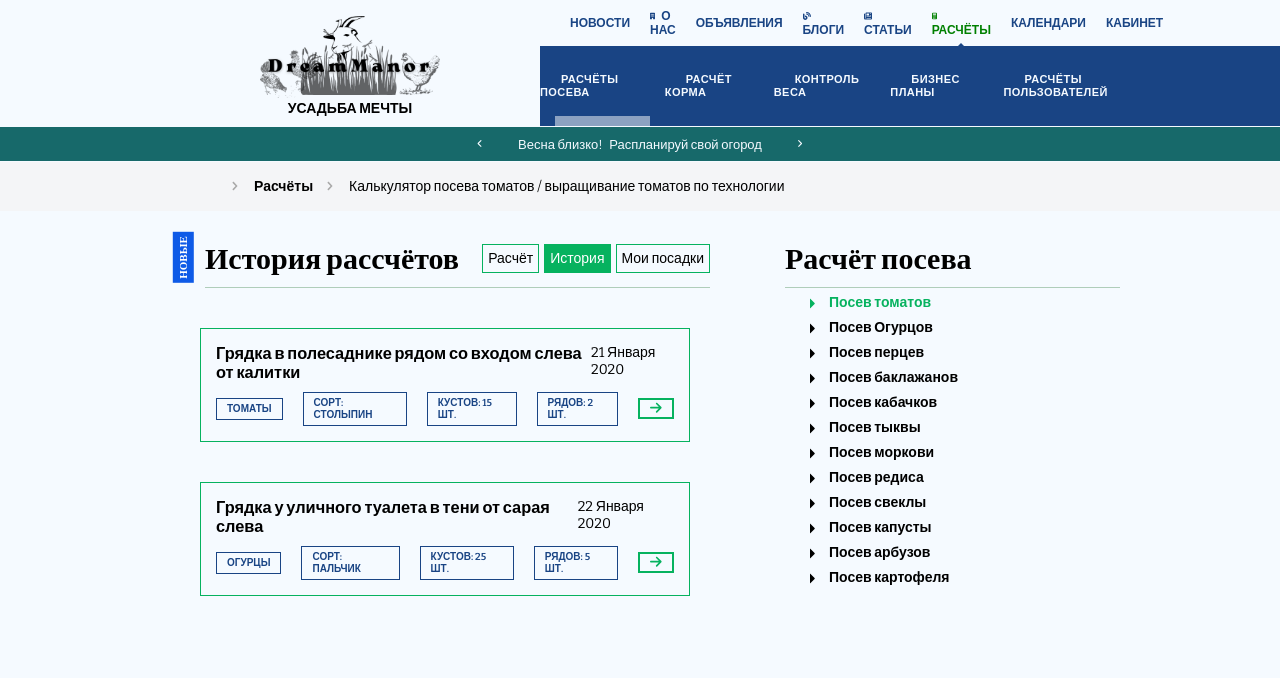
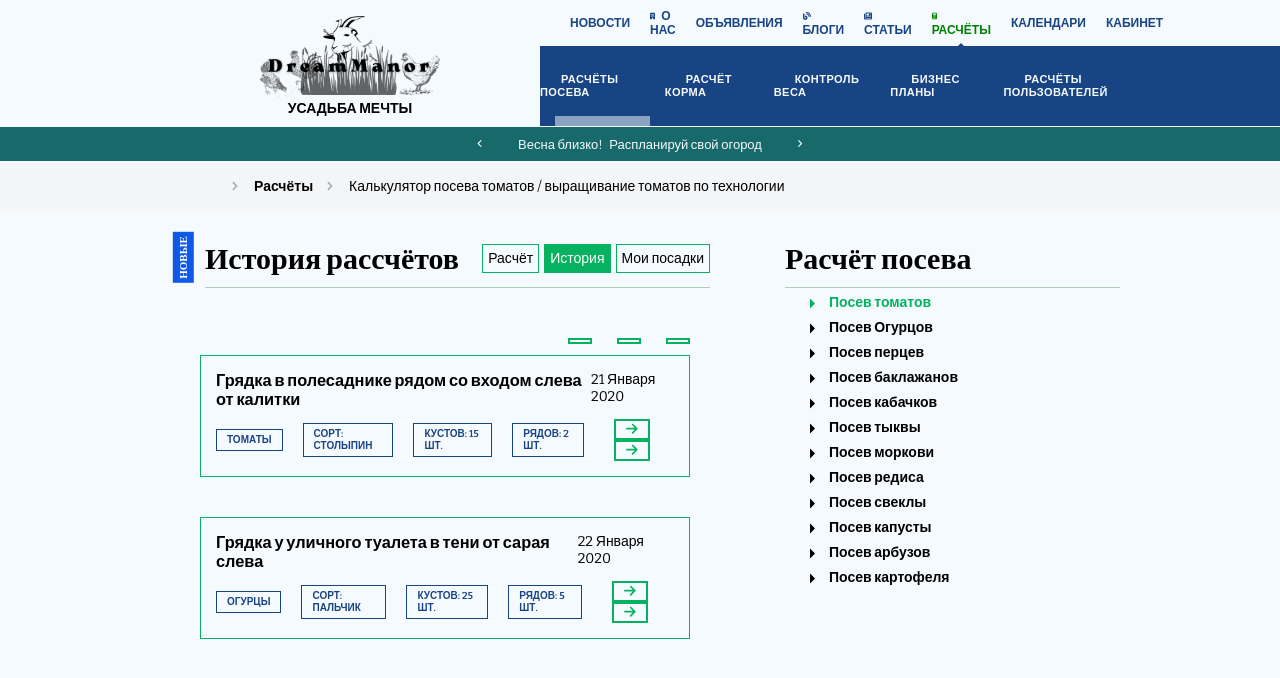
Before and after one commit to kochenov/dreammanorV, a Vue app: page /seeding in a window 1280 px wide. Both pictures are taken after a click on the link "История". Shown: the top 678 px of the page. Built offline with nearby package versions, Linux system fonts and the light colour scheme.

Commit message:
Добавлена библиотека для работы с api

```diff
--- a/package.json
+++ b/package.json
@@ -13,6 +13,7 @@
     "@fortawesome/free-regular-svg-icons": "^6.0.0-beta3",
     "@fortawesome/free-solid-svg-icons": "^6.0.0-beta3",
     "@fortawesome/vue-fontawesome": "^3.0.0-5",
+    "axios": "^0.25.0",
     "core-js": "^3.20.3",
     "register-service-worker": "^1.7.1",
     "vue": "^3.2.27",
--- a/src/components/box/tab-panel/HistorySeeding.vue
+++ b/src/components/box/tab-panel/HistorySeeding.vue
@@ -1,6 +1,17 @@
 <template>
   <div class="box__panel tab-active">
     <div class="history-seeding">
+      <div class="history-seeding__inform">
+        <div class="todgge">
+          <button></button>
+        </div>
+        <div class="todgge">
+          <button></button>
+        </div>
+        <div class="todgge">
+          <button></button>
+        </div>
+      </div>
       <div v-for="item in history" :key="item.id" class="item">
         <div class="title">
           <h3>{{ item.title }}</h3>
@@ -20,6 +31,10 @@
             Рядов: <span>{{ item.rows }} шт.</span>
           </div>
           <div class="todgge">
+            <button @click="item.exp = !item.exp">
+              <fa v-if="!item.exp" icon="arrow-right" />
+              <fa v-if="item.exp" icon="arrow-down" />
+            </button>
             <button @click="item.exp = !item.exp">
               <fa v-if="!item.exp" icon="arrow-right" />
               <fa v-if="item.exp" icon="arrow-down" />
@@ -146,6 +161,7 @@ export default {
   .todgge {
     margin-left: auto;
     button {
+      margin-left: 10px;
       cursor: pointer;
       padding: 1px 10px;
       border: 2px solid #06b25f;
@@ -159,5 +175,15 @@ export default {
       }
     }
   }
+
+  &__inform {
+    display: flex;
+    gap: 15px;
+    justify-content: end;
+    margin-bottom: 10px;
+    .todgge {
+      margin-left: 0;
+    }
+  }
 }
 </style>
```
Also changed, not shown: 1 other file (tests, documents, lock files or other folders).
